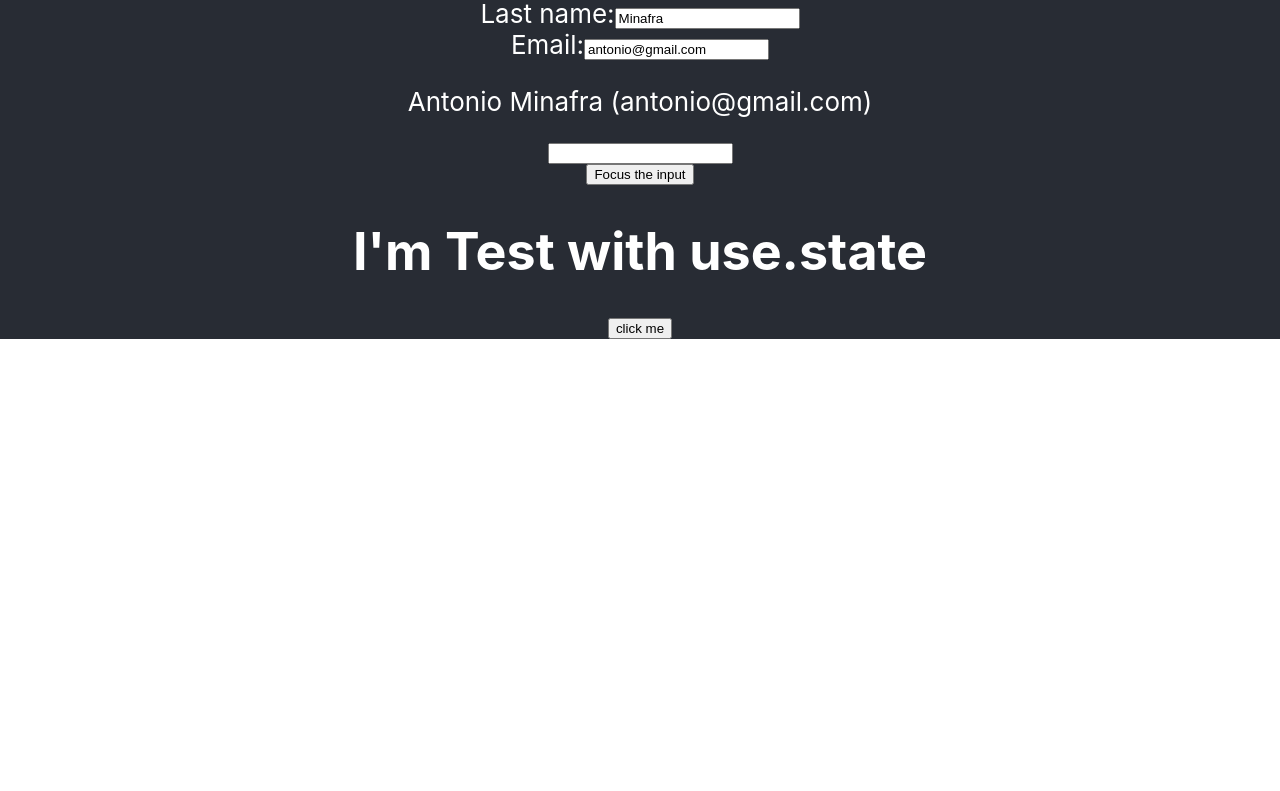
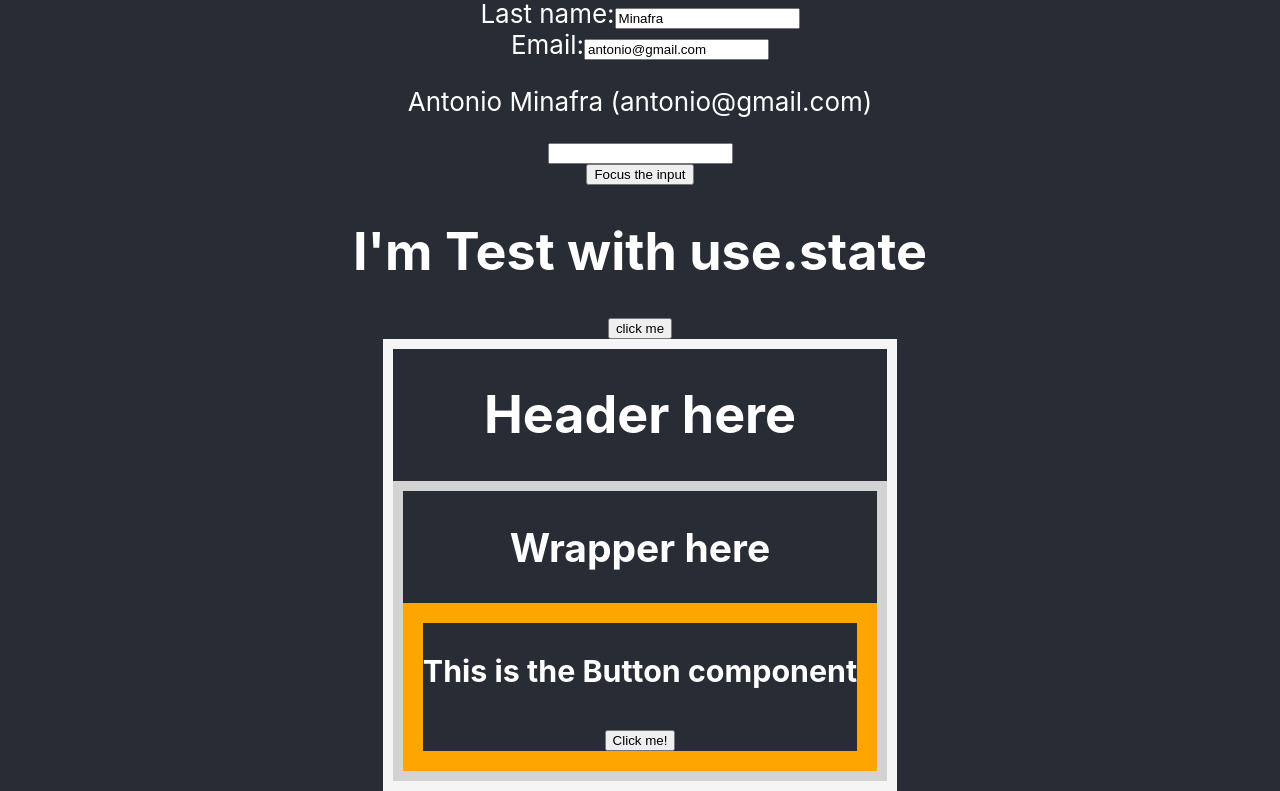
Before and after one commit to AntonioMinafra/Meta-Frontend-Developer, a React (Create React App) app in the folder Basic_React/hooksapp/: page / in a window 1280 px wide. Shown: the part 478-1269 px from the top of the page. Before the commit the page ends 817 px from the top, so only its background shows below. Built offline with nearby package versions, Linux system fonts and the light colour scheme.

Commit message:
drilling props

```diff
--- a/Basic_React/hooksapp/src/App.js
+++ b/Basic_React/hooksapp/src/App.js
@@ -7,6 +7,38 @@
 import './App.css';
 
 function App() {
+
+  function Main(props) {
+    return <Header msg={props.msg} />;
+  };
+
+  function Header(props) {
+    return (
+      <div style={{ border: "10px solid whitesmoke" }}>
+        <h1>Header here</h1>
+        <Wrapper msg={props.msg} />
+      </div>
+    );
+  };
+
+  function Wrapper(props) {
+    return (
+      <div style={{ border: "10px solid lightgray" }}>
+        <h2>Wrapper here</h2>
+        <Button msg={props.msg} />
+      </div>
+    );
+  };
+
+  function Button(props) {
+    return (
+      <div style={{ border: "20px solid orange" }}>
+        <h3>This is the Button component</h3>
+        <button onClick={() => alert(props.msg)}>Click me!</button>
+      </div>
+    );
+  };
+
   const [word, setWord] = React.useState(`I'm Test`)
 
   function handleClick(){
@@ -21,6 +53,9 @@
         <TextInputWithFocusButton />
         <Test message={word + " with use.state"}/>
         <button onClick={handleClick}>click me</button>
+        <Main
+        msg="I passed through the Header and the Wrapper and I reached the Button component"
+      />
       </header>
     </div>
   );
```
